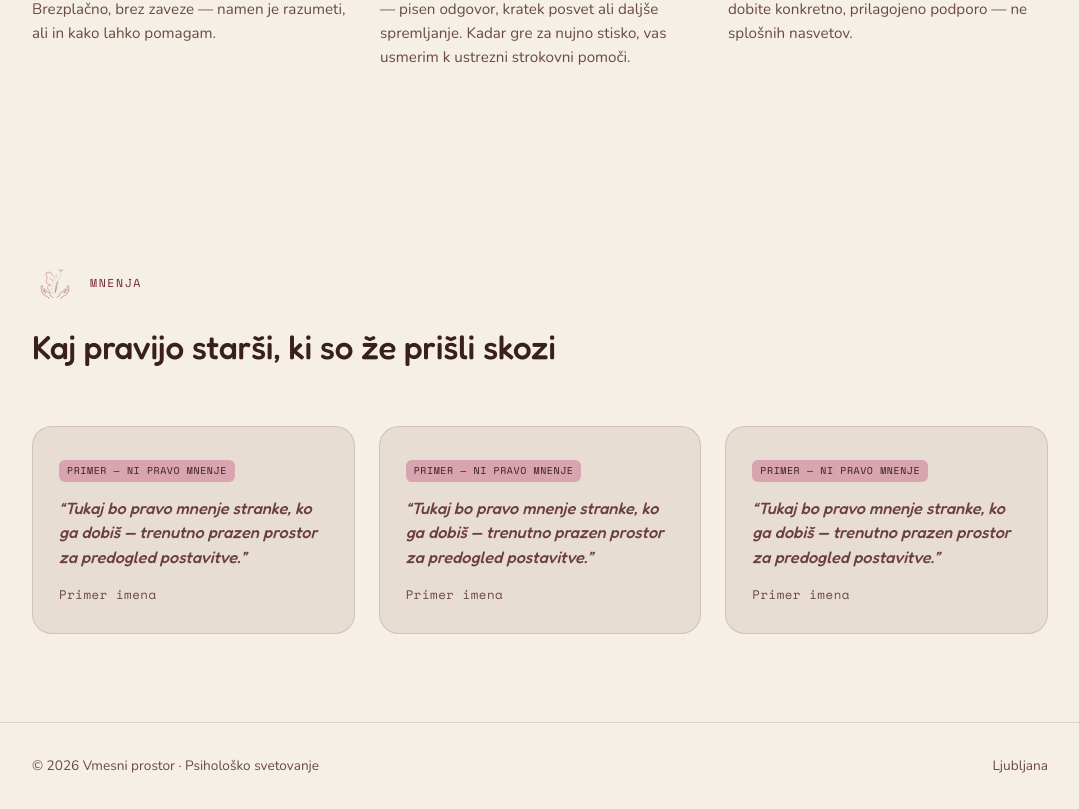
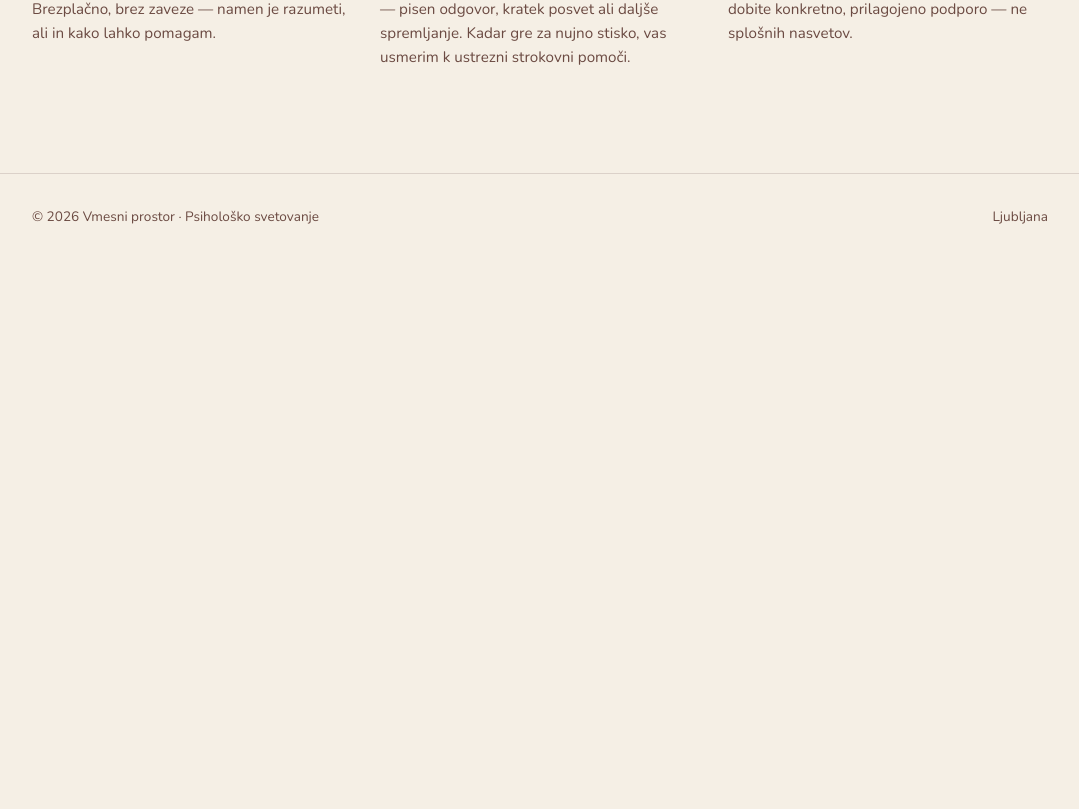
Before and after one commit to EmirMujagic/Vmesni-prostor, a Next.js app: page /storitve in a window 1280 px wide. Shown: the part 1581-2390 px from the top of the page, without its empty margins (100-1179 px from the left). After the commit the page ends 1840 px from the top, so only its background shows below. Built offline with nearby package versions, Linux system fonts and the light colour scheme.

Commit message:
Remove testimonials section — didn't fit the design

```diff
--- a/app/globals.css
+++ b/app/globals.css
@@ -334,32 +334,6 @@ section{padding:88px 0;}
   margin-bottom:10px;display:block;
 }
 
-/* TESTIMONIALS */
-.testimonial-grid{
-  display:grid;grid-template-columns:repeat(3,1fr);gap:24px;
-}
-.testimonial-card{
-  background:var(--ash);
-  border:1px solid var(--ash-line);
-  border-radius:20px;
-  padding:28px 26px;
-  position:relative;
-}
-.testimonial-card p{
-  font-family:var(--font-fredoka), sans-serif;font-style:italic;
-  color:var(--dusk);font-size:1.02rem;line-height:1.5;margin:0;
-}
-.testimonial-name{
-  margin-top:16px;font-family:var(--font-space-mono), monospace;
-  font-size:0.78rem;letter-spacing:0.04em;color:var(--muted);
-}
-.testimonial-placeholder-tag{
-  display:inline-block;background:var(--gold);color:var(--ink);
-  font-family:var(--font-space-mono), monospace;font-size:0.62rem;
-  letter-spacing:0.06em;text-transform:uppercase;
-  padding:3px 8px;border-radius:6px;margin-bottom:14px;
-}
-
 /* SERVICES */
 .services-ladder{
   display:flex;flex-direction:column;
@@ -456,7 +430,7 @@ footer.site-footer .wrap{display:flex;justify-content:space-between;font-size:0.
 /* RESPONSIVE */
 @media (max-width: 860px){
   .hero-grid, .about-grid, .ask-box, .contact-box{grid-template-columns:1fr;}
-  .pillar-grid, .archive-grid, .process-grid, .testimonial-grid{grid-template-columns:1fr;}
+  .pillar-grid, .archive-grid, .process-grid{grid-template-columns:1fr;}
   .rung{grid-template-columns:1fr;}
   .nav-links{display:none;}
 }
--- a/app/storitve/page.js
+++ b/app/storitve/page.js
@@ -1,5 +1,3 @@
-import Testimonials from "../../components/Testimonials";
-
 export const metadata = {
   title: "Storitve — Vmesni prostor",
   description: "Od hitrega odgovora do rednega spremljanja — psihološko svetovanje za starše najstnikov.",
@@ -85,8 +83,6 @@ export default function StoritvePage() {
           </div>
         </div>
       </section>
-
-      <Testimonials />
     </>
   );
 }
--- a/components/Testimonials.js
+++ /dev/null
@@ -1,25 +0,0 @@
-import { testimonials } from "../data/testimonials";
-
-export default function Testimonials() {
-  if (!testimonials.length) return null;
-
-  return (
-    <section>
-      <div className="wrap">
-        <div className="section-head">
-          <span className="eyebrow">Mnenja</span>
-          <h2>Kaj pravijo starši, ki so že prišli skozi</h2>
-        </div>
-        <div className="testimonial-grid">
-          {testimonials.map((t, i) => (
-            <div className="testimonial-card" key={i}>
-              {t.placeholder && <span className="testimonial-placeholder-tag">PRIMER — ni pravo mnenje</span>}
-              <p>&ldquo;{t.text}&rdquo;</p>
-              <div className="testimonial-name">{t.name}</div>
-            </div>
-          ))}
-        </div>
-      </div>
-    </section>
-  );
-}
--- a/data/testimonials.js
+++ /dev/null
@@ -1,20 +0,0 @@
-// Mnenja uporabnikov/strank — PRIKAZANO SAMO KOT STRUKTURA/PRIMER.
-// NE zamenjaj z izmišljenimi imeni/izjavami "kot da so prave" — ko dobiš prave izjave
-// (z dovoljenjem stranke za objavo), zamenjaj `placeholder: true` na `false` in vnesi pravo besedilo.
-export const testimonials = [
-  {
-    placeholder: true,
-    name: "Primer imena",
-    text: "Tukaj bo pravo mnenje stranke, ko ga dobiš — trenutno prazen prostor za predogled postavitve.",
-  },
-  {
-    placeholder: true,
-    name: "Primer imena",
-    text: "Tukaj bo pravo mnenje stranke, ko ga dobiš — trenutno prazen prostor za predogled postavitve.",
-  },
-  {
-    placeholder: true,
-    name: "Primer imena",
-    text: "Tukaj bo pravo mnenje stranke, ko ga dobiš — trenutno prazen prostor za predogled postavitve.",
-  },
-];
```
